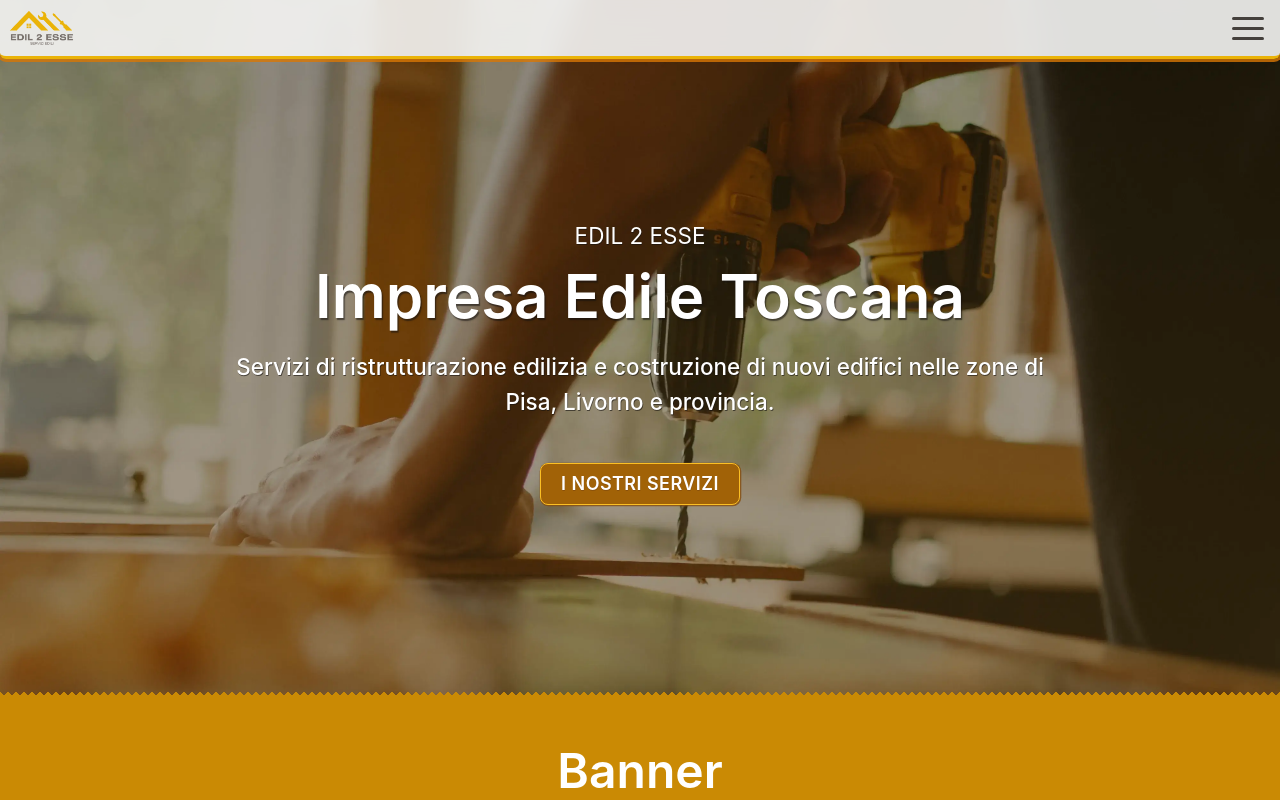
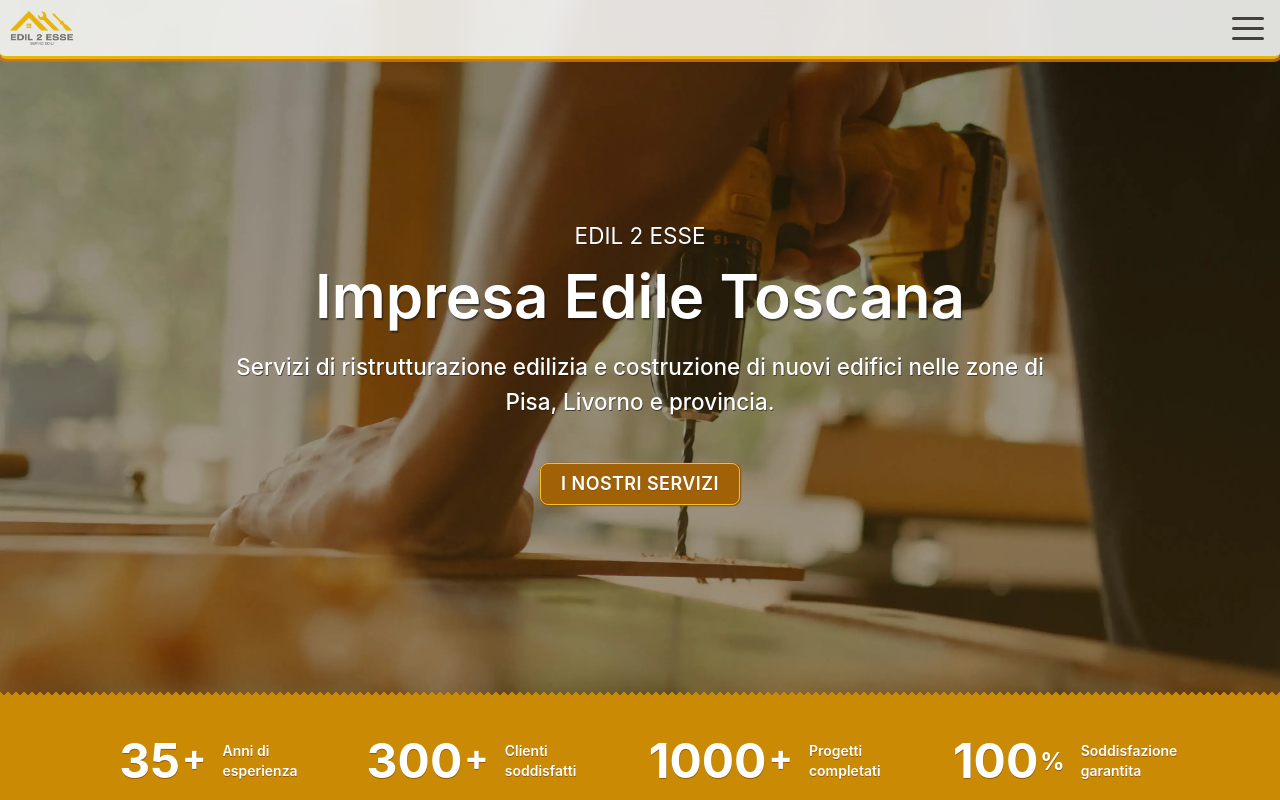
Before and after one commit to emanuelefavero/edil-2-esse, a Next.js app: page / in a window 1280 px wide. Shown: the top 800 px of the page. Built offline with nearby package versions, Linux system fonts and the light colour scheme.

Commit message:
add banner items to Banner

```diff
--- a/components/Banner.tsx
+++ b/components/Banner.tsx
@@ -1,11 +1,28 @@
 import ZigZagBorder from '@/components/ZigZagBorder'
+import { bannerItems } from '@/data/bannerItems'
 
 export default function Component() {
   return (
     <>
       <ZigZagBorder />
-      <section className='bg-yellow-600 text-white h-[150px] flex justify-center items-center text-5xl font-semibold'>
-        Banner
+      <section className='bg-yellow-600 text-white h-[130px] flex justify-center items-center gap-16 font-semibold'>
+        {bannerItems.map((item) => (
+          <div key={item.id} className='flex justify-center items-center gap-4'>
+            <div className='text-5xl font-bold text-shadow-yellow'>
+              {item.value}
+              <span
+                className={`relative -top-2 ml-0.5 ${
+                  item.symbol === '%' ? 'text-2xl' : 'text-4xl'
+                }`}
+              >
+                {item.symbol}
+              </span>
+            </div>
+            <div className='text-sm max-w-20 text-shadow-yellow'>
+              {item.label}
+            </div>
+          </div>
+        ))}
       </section>
     </>
   )
--- a/data/bannerItems.ts
+++ b/data/bannerItems.ts
@@ -1,6 +1,6 @@
 export const bannerItems = [
-  { id: '1', value: '35+', label: 'Anni di esperienza' },
-  { id: '2', value: '300+', label: 'Clienti soddisfatti' },
-  { id: '3', value: '1000+', label: 'Progetti completati' },
-  { id: '6', value: '100%', label: 'Soddisfazione garantita' },
+  { id: '1', value: '35', symbol: '+', label: 'Anni di esperienza' },
+  { id: '2', value: '300', symbol: '+', label: 'Clienti soddisfatti' },
+  { id: '3', value: '1000', symbol: '+', label: 'Progetti completati' },
+  { id: '4', value: '100', symbol: '%', label: 'Soddisfazione garantita' },
 ]
```
